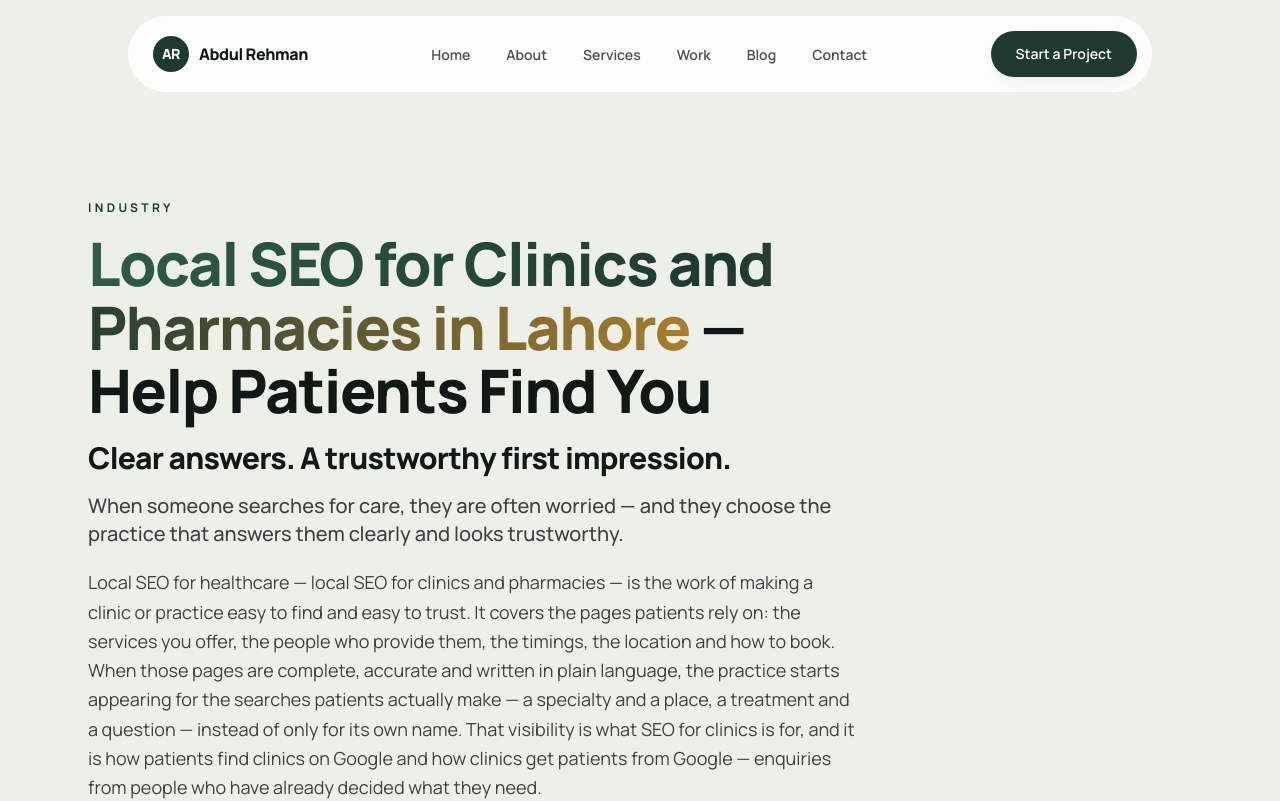
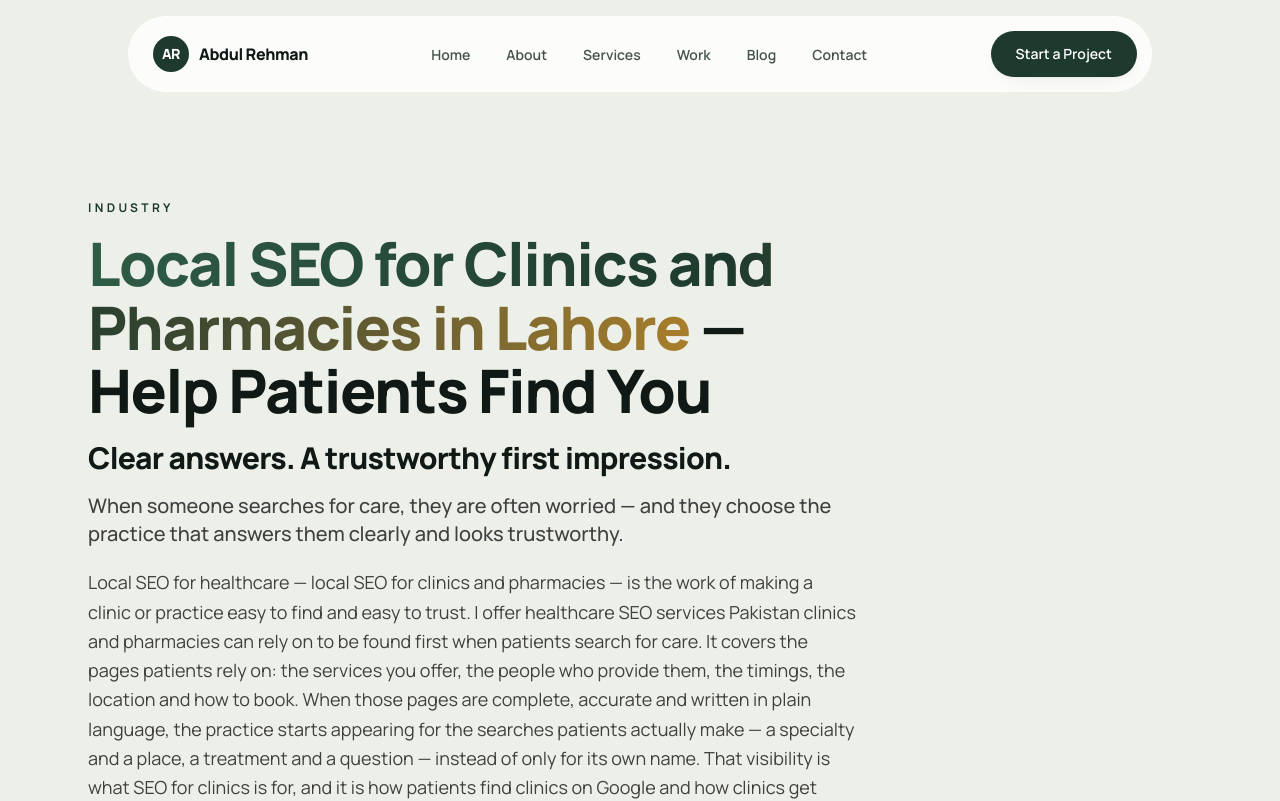
Before and after one commit to bodycartoon0111-netizen/abdul-rehman-portfolio, a Next.js app: page /industries/healthcare in a window 1280 px wide. Shown: the top 801 px of the page. Built offline with nearby package versions, Linux system fonts and the light colour scheme; no server answers.

Commit message:
Add healthcare SEO services Pakistan sentence to healthcare hero

```diff
--- a/app/industries/healthcare/page.tsx
+++ b/app/industries/healthcare/page.tsx
@@ -139,7 +139,7 @@ export default function HealthcareSeoPage() {
           When someone searches for care, they are often worried — and they choose the practice that answers them clearly and looks trustworthy.
         </p>
         <p className="mt-5 text-lg leading-relaxed text-neutral-700">
-          Local SEO for healthcare — local SEO for clinics and pharmacies — is the work of making a clinic or practice easy to find and easy to trust. It covers the pages patients rely on: the services you offer, the people who provide them, the timings, the location and how to book. When those pages are complete, accurate and written in plain language, the practice starts appearing for the searches patients actually make — a specialty and a place, a treatment and a question — instead of only for its own name. That visibility is what SEO for clinics is for, and it is how patients find clinics on Google and how clinics get patients from Google — enquiries from people who have already decided what they need.
+          Local SEO for healthcare — local SEO for clinics and pharmacies — is the work of making a clinic or practice easy to find and easy to trust. I offer healthcare SEO services Pakistan clinics and pharmacies can rely on to be found first when patients search for care. It covers the pages patients rely on: the services you offer, the people who provide them, the timings, the location and how to book. When those pages are complete, accurate and written in plain language, the practice starts appearing for the searches patients actually make — a specialty and a place, a treatment and a question — instead of only for its own name. That visibility is what SEO for clinics is for, and it is how patients find clinics on Google and how clinics get patients from Google — enquiries from people who have already decided what they need.
         </p>
         <p className="mt-5 text-lg leading-relaxed text-neutral-700">
           Health searches are different from most others because the stakes are higher. A patient choosing a clinic is choosing whom to trust with their health, and search engines treat that choice with extra care: they look for evidence that the information is accurate, current and written by people who know the subject. A thin website with copied text and no practitioner details fails that test, however good the care itself may be. The work on this page — my healthcare SEO strategy for the practice, built around SEO for healthcare practices and how to rank a clinic on Google Maps — is about bringing the website up to the standard of the practice, as part of the wider{" "}
```
